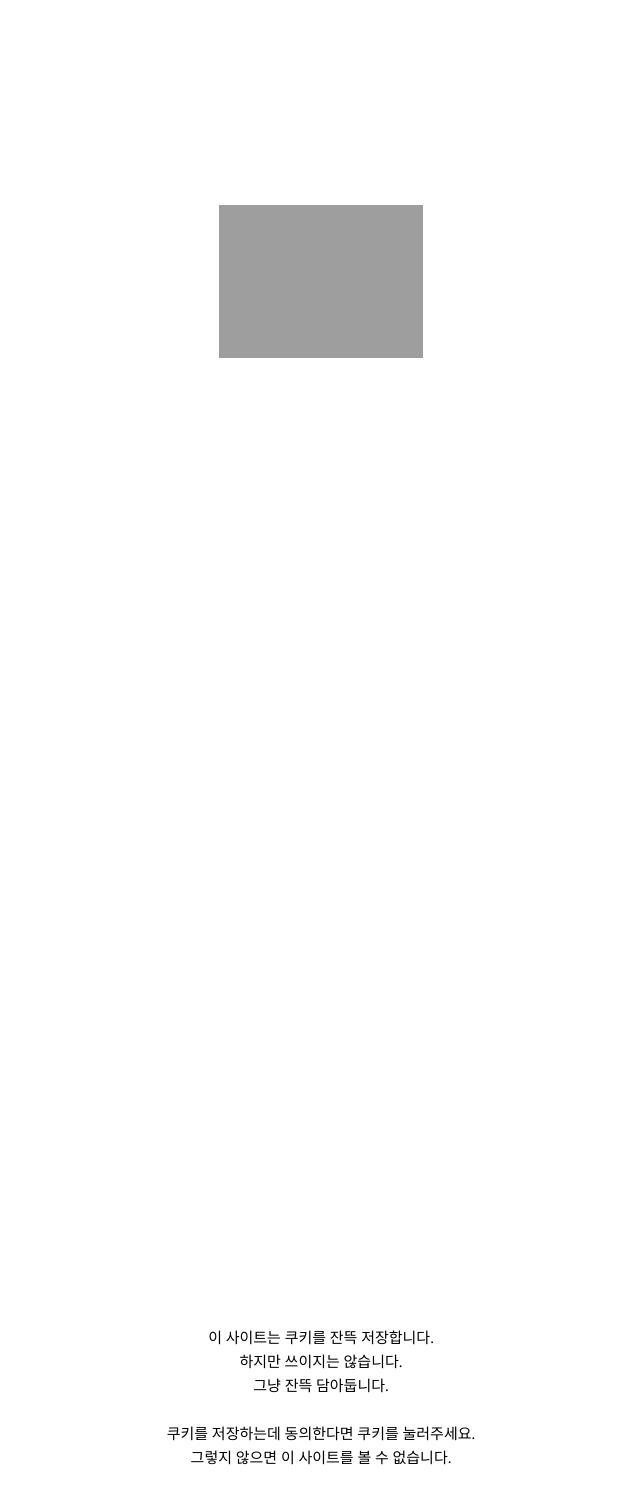
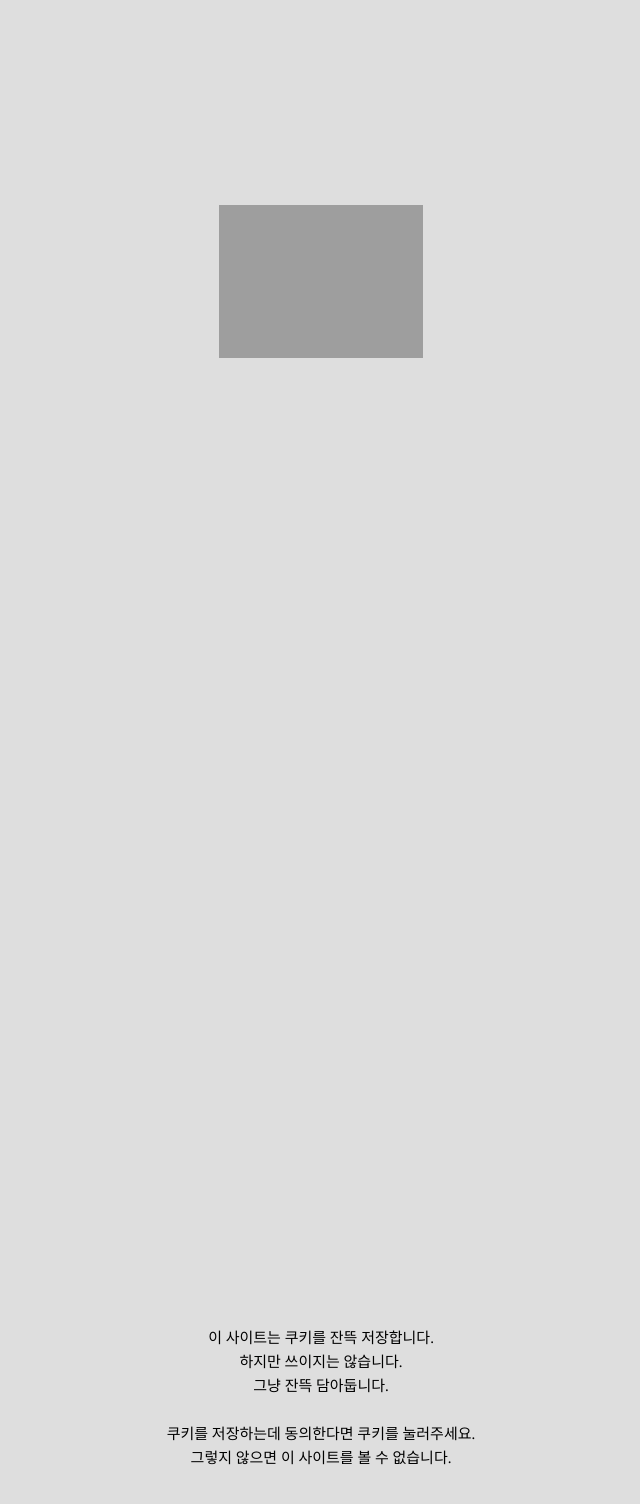
Before and after one commit to degitalarts/degitalarts, a Jekyll site: the page built from index.html, in a window 1280 px wide. Shown: the top 1504 px of the page, without its empty margins (319-959 px from the left). Built offline with Jekyll 4.4.1, drawn with Linux system fonts in a browser that asks for light colours; comment, search, counter and statistics services are not loaded.

Commit message:
Update default.html

```diff
--- a/_layouts/default.html
+++ b/_layouts/default.html
@@ -4,7 +4,7 @@
 {% include head.html %}
 
 <body>
-  <div class="layerPop" id="layer-popup" style="position: absolute; top: 0px; left: 0; width: 100%; height: 100vh; border: 0px; margin-left: 0px; display: block; background-color: rgba(255, 255, 255, 1); z-index: 10000;">
+  <div class="layerPop" id="layer-popup" style="position: absolute; top: 0px; left: 0; width: 100%; height: 100vh; border: 0px; margin-left: 0px; display: block; background-color: #dedede; z-index: 10000;">
     <a href="#none" onclick="redirectPopupPage('/promotion/haruPlanDetail.do?planNumber=36244&amp;SKM_CD=100101')" style="width: 100%; height: 70vh; display:block; padding: 16% 42% 0 42%; cursor: default;" class="close">
       <img src="{{ site.url }}/img/Cookie.png" id="close" width="100%" height="auto" align="center" usemap="#image-map" style="cursor: pointer;" />
     </a>
```
